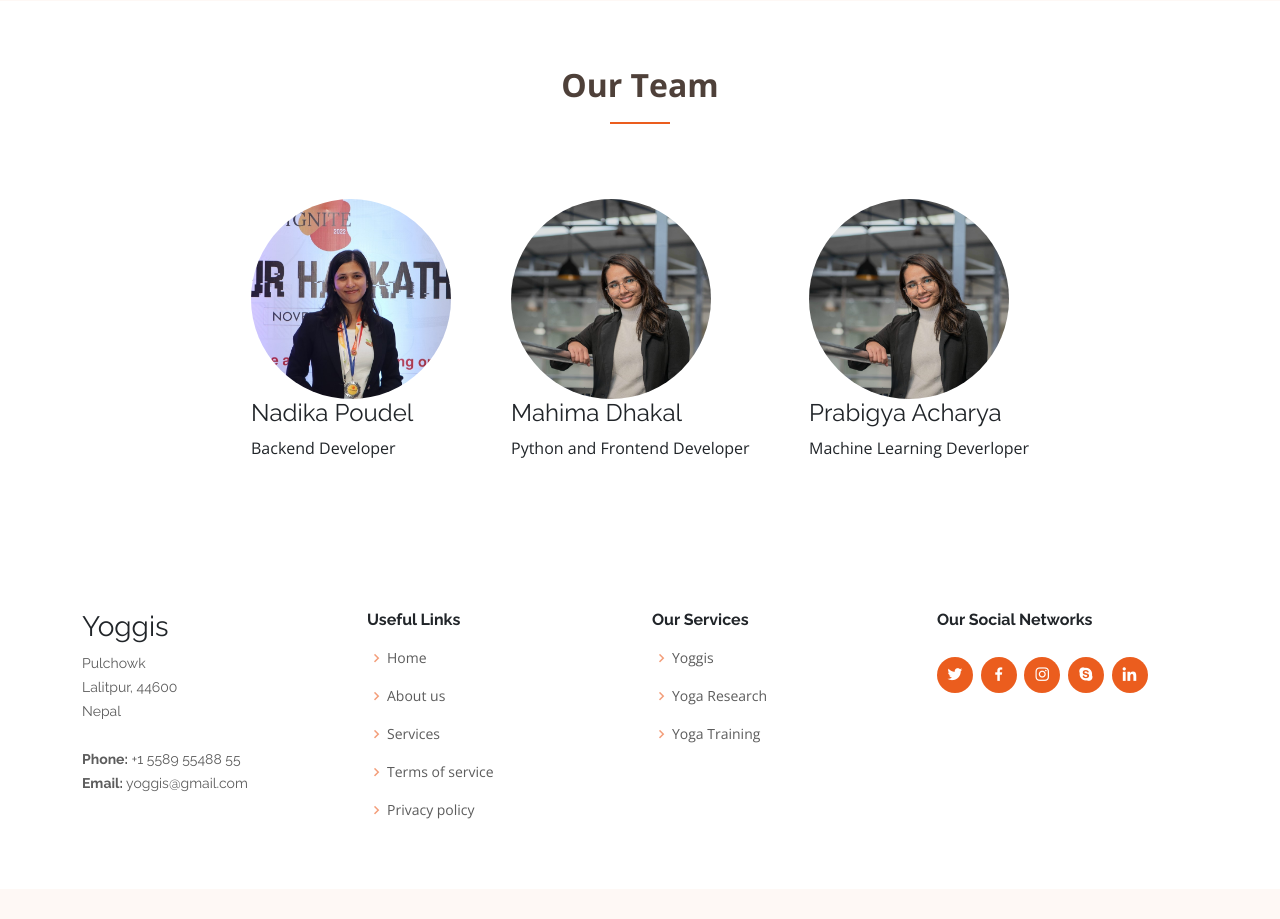
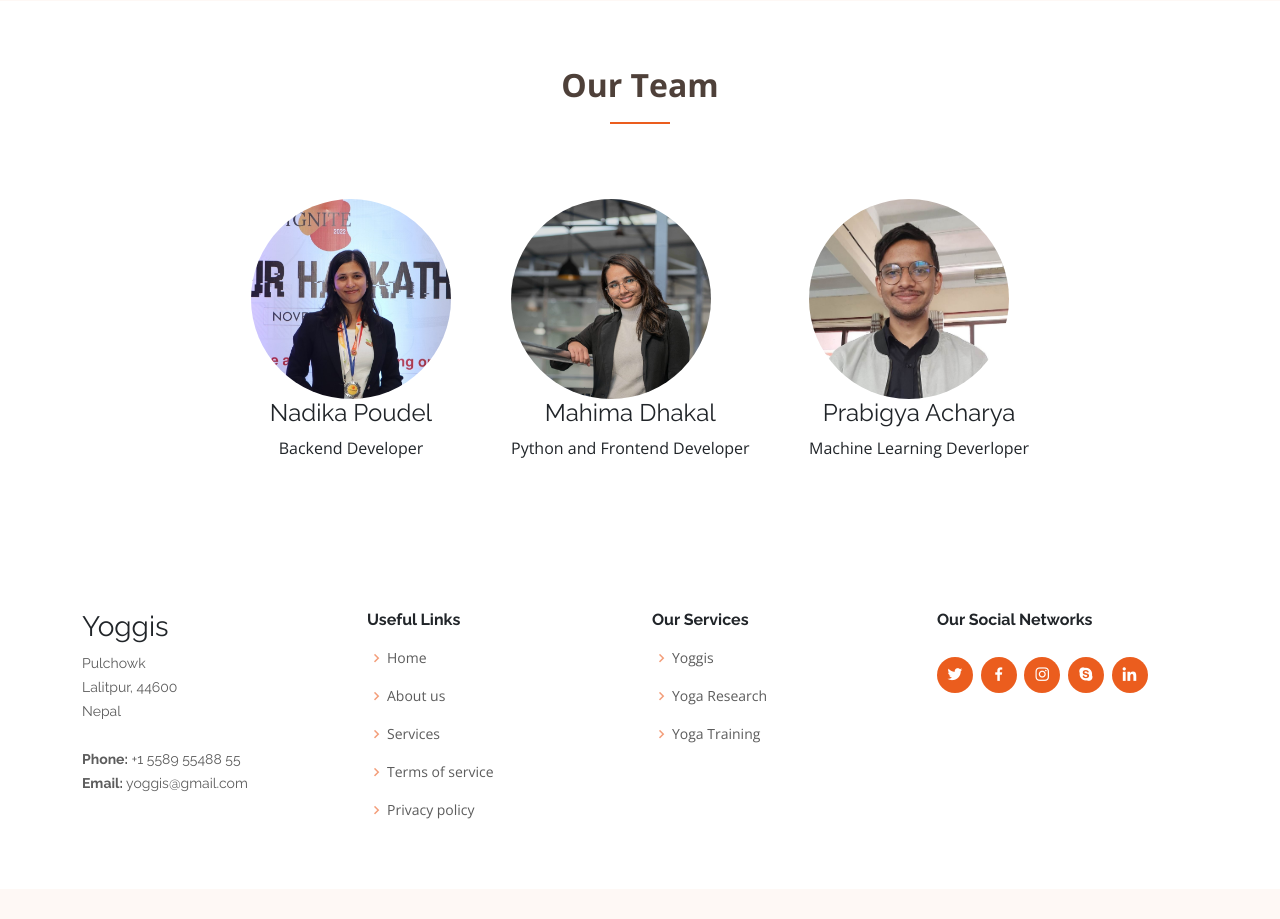
Before and after one commit to dhakalmahima188/Yoggis, a Django app: page / in a window 1280 px wide. Shown: the part 2822-3741 px from the top of the page. Run offline with Django 3.2, Linux system fonts and the light colour scheme; the visitor is signed in with stand-in values (Sample User, id 1); data that the repository does not hold is empty; parts of the project's set-up code (start-up, migrations or seed data) failed here and were passed over; some libraries are stand-ins or nearby versions.

Commit message:
team photos added and changes in cc made

```diff
--- a/backend/yoggis/templates/yoggis/home.html
+++ b/backend/yoggis/templates/yoggis/home.html
@@ -320,7 +320,7 @@
             <div class="member-img" style="width:200px;height:200px;border-radius:50%;z-index:1">
               <img src="{% static 'yoggis/img/team/nadika.jpg' %}" class="img-fluid" alt="">
             </div>
-            <div class="member-info">
+            <div class="member-info" style="text-align:center">
               <h4>Nadika Poudel</h4>
               <span>Backend  Developer</span>
             </div>
@@ -331,7 +331,7 @@
             <div class="member-img" style="width:200px;height:200px;border-radius:50%;z-index:1">
               <img src="{% static 'yoggis/img/mahima.jpg' %}" class="img-fluid" alt="">
             </div>
-            <div class="member-info">
+            <div class="member-info" style="text-align:center">
               <h4>Mahima Dhakal</h4>
               <span>Python and Frontend Developer</span>
             </div>
@@ -339,9 +339,9 @@
 
           <div class="team-member" data-aos="zoom-in" data-aos-delay="200" style="padding:30px">
             <div class="member-img" style="width:200px;height:200px;border-radius:50%;z-index:1">
-              <img src="{% static 'yoggis/img/mahima.jpg' %}" class="img-fluid" alt="">
+              <img src="{% static 'yoggis/img/prabigya.jpg' %}" class="img-fluid" alt="">
             </div>
-            <div class="member-info">
+            <div class="member-info" style="text-align:center">
               <h4>Prabigya Acharya</h4>
               <span>Machine Learning Deverloper</span>
             </div>
```
Also changed, not shown: backend/yoggis/static/yoggis/img/prabigya.jpg (added).
